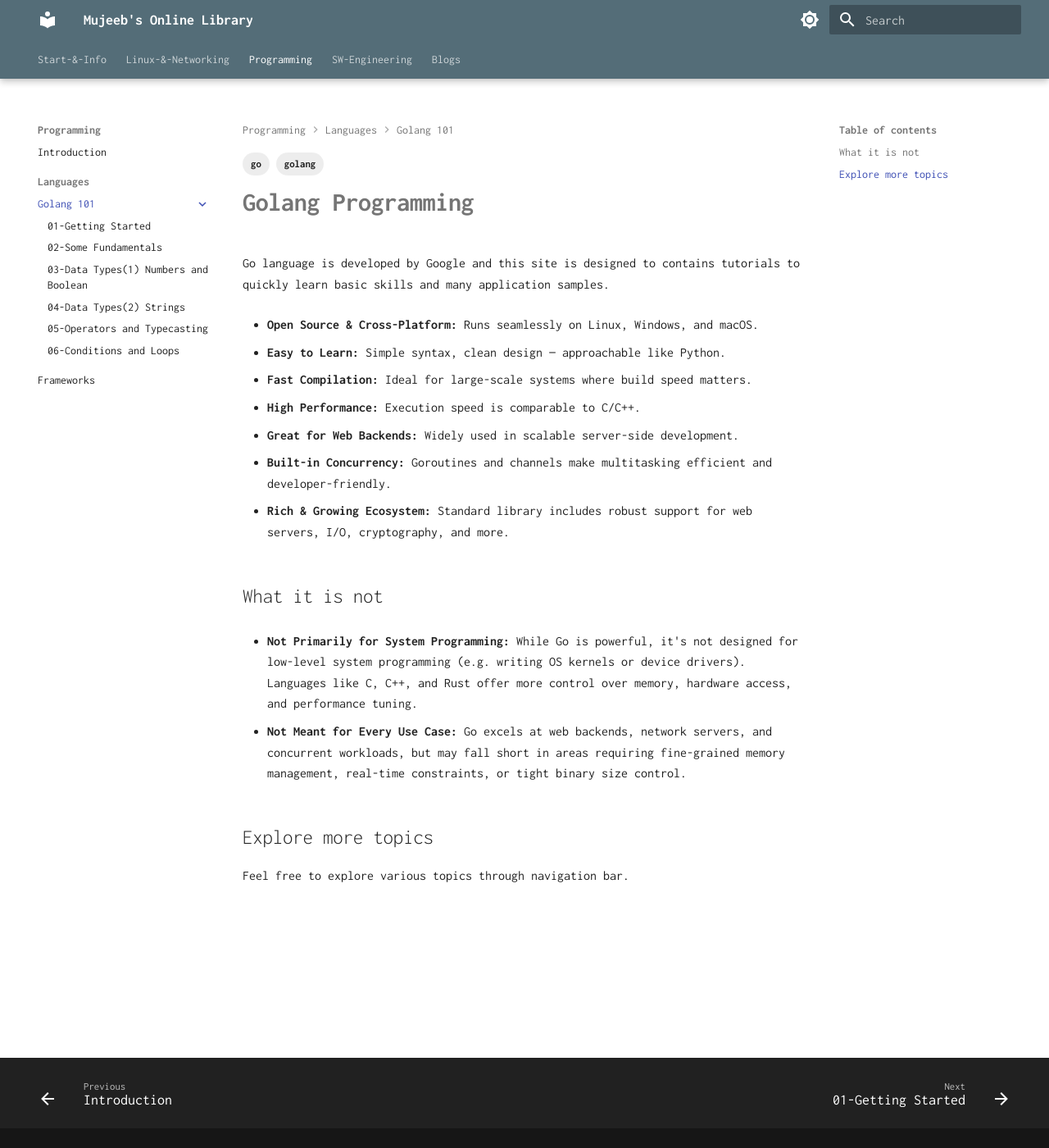
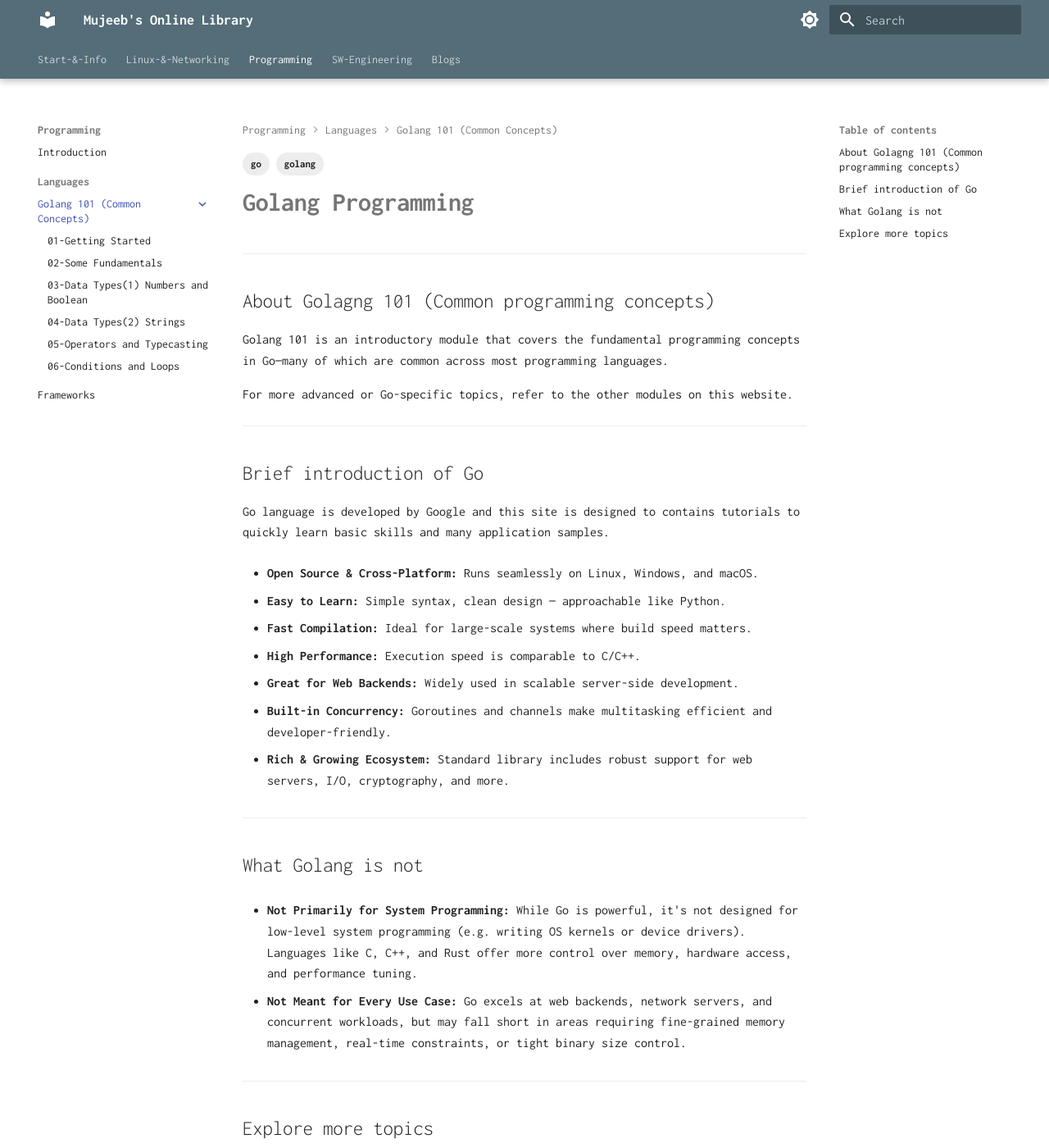
Before and after one commit to alohamujeeb/alohamujeeb.github.io, an MkDocs documentation site: the page built from docs/programming/languages/golang101/index.md, in a window 1280 px wide and 1400 px high. Shown: the whole window at 82% size. Built offline with MkDocs 1.6.1 and Material for MkDocs 9.7.7, drawn with Linux system fonts in a browser that asks for light colours.

Commit message:
files restructured

```diff
--- a/docs/programming/languages/golang/index.md
+++ b/docs/programming/languages/golang101/index.md
@@ -5,6 +5,14 @@ tags:
 ---
 # **Golang Programming**
 
+---
+## About Golagng 101 (Common programming concepts)
+Golang 101 is an introductory module that covers the fundamental programming concepts in Go—many of which are common across most programming languages.
+
+For more advanced or Go-specific topics, refer to the other modules on this website.
+
+---
+## Brief introduction of Go
 Go language is developed by Google and this site is designed to contains tutorials to quickly learn basic skills and many application samples.
 
 
@@ -23,14 +31,14 @@ Go language is developed by Google and this site is designed to contains tutoria
 - **Rich & Growing Ecosystem:** Standard library includes robust support for web servers, I/O, cryptography, and more.
 
 
-
-## What it is not
+---
+## What Golang is not
 
 - **Not Primarily for System Programming:** While Go is powerful, it's not designed for low-level system programming (e.g. writing OS kernels or device drivers). Languages like C, C++, and Rust offer more control over memory, hardware access, and performance tuning.
 
 
 - **Not Meant for Every Use Case:** Go excels at web backends, network servers, and concurrent workloads, but may fall short in areas requiring fine-grained memory management, real-time constraints, or tight binary size control.
 
-
+---
 ## Explore more topics
 Feel free to explore various topics through navigation bar.
--- a/mkdocs.yml
+++ b/mkdocs.yml
@@ -23,7 +23,7 @@ theme:
   font:
     #code: Roboto Mono
     text: Inconsolata
-    code:  Source Code Pro
+    code: Source Code Pro
 
   palette:
     #scheme: default
@@ -120,14 +120,14 @@ nav:
   - Programming:
     - Introduction: programming/introduction.md
     - Languages:
-      - Golang 101:
-        - Go Programming: programming/languages/golang/index.md
-        - 01-Getting Started: programming/languages/golang/01-gettingstarted.md
-        - 02-Some Fundamentals: programming/languages/golang/02-basics.md
-        - 03-Data Types(1) Numbers and Boolean: programming/languages/golang/03-datatypes-1.md
-        - 04-Data Types(2) Strings: programming/languages/golang/04-datatypes-2.md
-        - 05-Operators and Typecasting: programming/languages/golang/05-operators.md
-        - 06-Conditions and Loops:  programming/languages/golang/06-if-loops.md
+      - Golang 101 (Common Concepts):
+        - Go Programming: programming/languages/golang101/index.md
+        - 01-Getting Started: programming/languages/golang101/01-gettingstarted.md
+        - 02-Some Fundamentals: programming/languages/golang101/02-basics.md
+        - 03-Data Types(1) Numbers and Boolean: programming/languages/golang101/03-datatypes-1.md
+        - 04-Data Types(2) Strings: programming/languages/golang101/04-datatypes-2.md
+        - 05-Operators and Typecasting: programming/languages/golang101/05-operators.md
+        - 06-Conditions and Loops:  programming/languages/golang101/06-if-loops.md
         #- 07-Functions:
         #- imports and packages
         #- Collections
```
Also changed, not shown: docs/programming/languages/golang101/01-gettingstarted.md (renamed from docs/programming/languages/golang/01-gettingstarted.md, +0 -4 lines), docs/programming/languages/golang101/02-basics.md (renamed from docs/programming/languages/golang/02-basics.md), docs/programming/languages/golang101/03-datatypes-1.md (renamed from docs/programming/languages/golang/03-datatypes-1.md), docs/programming/languages/golang101/04-datatypes-2.md (renamed from docs/programming/languages/golang/04-datatypes-2.md), docs/programming/languages/golang101/05-operators.md (renamed from docs/programming/languages/golang/05-operators.md), docs/programming/languages/golang101/06-if-loops.md (renamed from docs/programming/languages/golang/06-if-loops.md).
